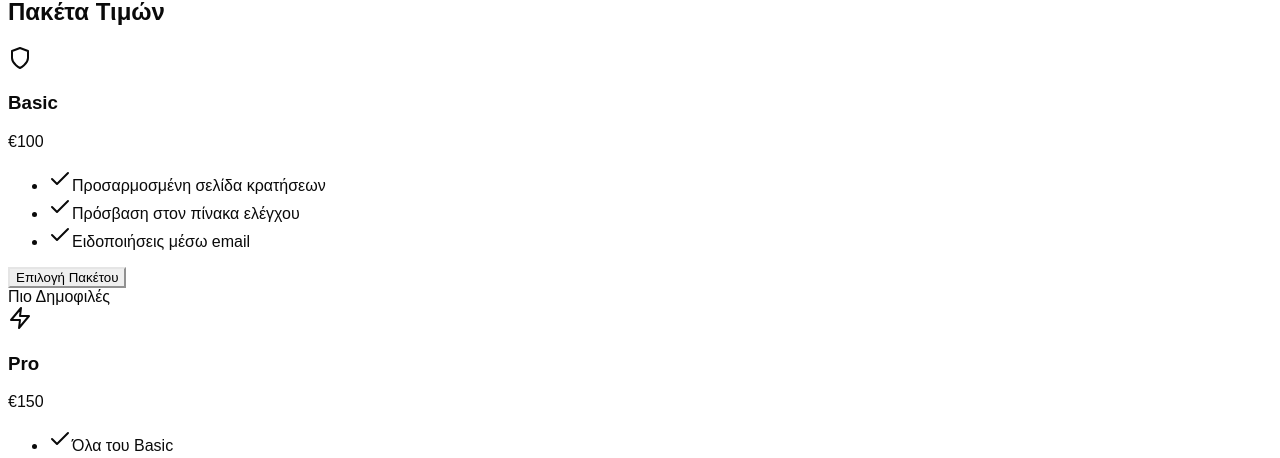
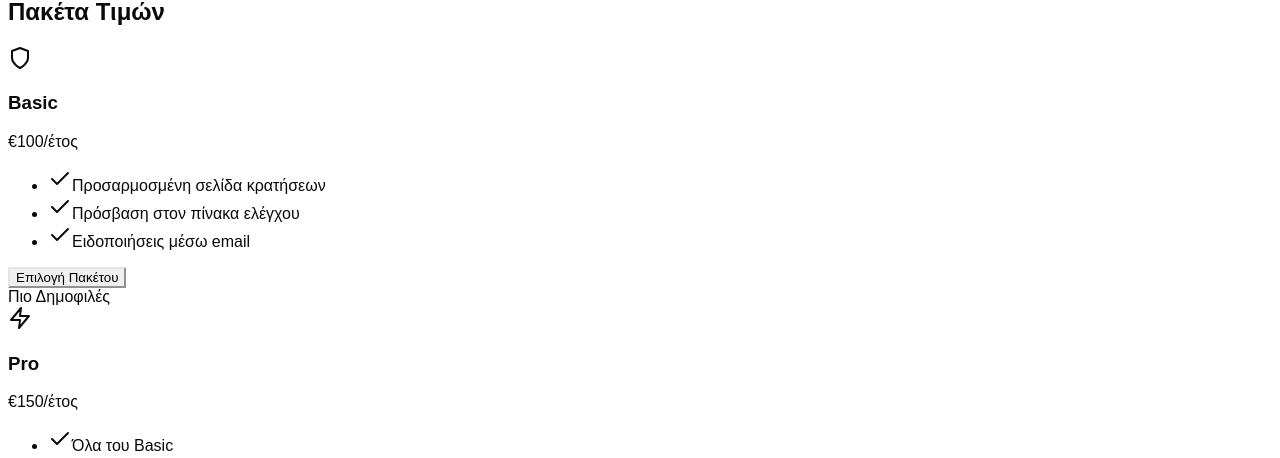
Before and after one commit to ChrisDoudoumis22222/dontwait.gr, a Next.js app: page / in a window 1280 px wide. Shown: the part 3271-3729 px from the top of the page. Built offline with nearby package versions, Linux system fonts and the light colour scheme; no server answers.

Commit message:
Your commit message here

```diff
--- a/app/page.tsx
+++ b/app/page.tsx
@@ -1118,6 +1118,9 @@ export default function Home() {
               </div>
             </section>
           </Element>
+
+
+
           <Element name="Τιμολόγηση">
           <section className="bg-white py-32">
             <div className="container mx-auto px-4">
@@ -1132,7 +1135,12 @@ export default function Home() {
               </MotionH2>
               <div className="grid grid-cols-1 md:grid-cols-3 gap-8">
                 {PRICING_PLANS.map((plan, index) => (
-                    <div key={index} className="relative bg-white p-8 rounded-lg shadow-lg">
+                  <div
+                    key={index}
+                    className={`relative bg-white p-8 rounded-lg shadow-lg ${
+                      plan.name === "Pro" ? "shadow-[0_0_20px_rgba(37,99,235,0.5)]" : ""
+                    }`}
+                  >
                     {plan.highlighted && (
                       <div className="absolute top-0 right-0 bg-blue-500 text-white px-2 py-1 text-xs font-bold uppercase rounded-bl-lg rounded-tr-lg">
                         Πιο Δημοφιλές
@@ -1140,13 +1148,31 @@ export default function Home() {
                     )}
                     <div className="flex items-center mb-4">
                       <div className="p-2 rounded-full mr-4 bg-gray-100">
-                          <plan.icon className={`w-8 h-8 ${plan.highlighted ? "text-blue-600" : "text-gray-600"}`} />
+                        <plan.icon
+                          className={`w-8 h-8 ${
+                            plan.highlighted ? "text-blue-600" : "text-gray-600"
+                          }`}
+                        />
                       </div>
-                        <h3 className={`text-2xl font-bold ${plan.highlighted ? "text-blue-600" : "text-gray-900"}`}>
+                      <h3
+                        className={`text-2xl font-bold ${
+                          plan.highlighted ? "text-blue-600" : "text-gray-900"
+                        }`}
+                      >
                         {plan.name}
                       </h3>
                     </div>
-                      <p className="text-3xl font-bold mb-6">{plan.price}</p>
+
+                    {/* Keep the main price the same, only make /έτος smaller and grey */}
+                    <p className="text-3xl font-bold mb-6">
+                      {plan.price}
+                      {plan.name !== "Enterprise" && (
+                        <span className="text-sm font-normal text-gray-500 ml-1">
+                          /έτος
+                        </span>
+                      )}
+                    </p>
+
                     <ul className="space-y-3 mb-8">
                       {plan.features.map((feature, i) => (
                         <li key={i} className="flex items-center">
@@ -1184,6 +1210,10 @@ export default function Home() {
             </div>
           </section>
         </Element>
+
+
+
+
           <Element name="Μαρτυρίες">
             <section className="relative isolate bg-gradient-to-br from-white via-blue-50 to-blue-100 py-32">
               <Wave position="top" />
--- a/package.json
+++ b/package.json
@@ -12,6 +12,7 @@
         "@headlessui/react": "^1.7.0",
         "@lottiefiles/dotlottie-react": "^0.13.0",
         "@supabase/supabase-js": "^2.0.0",
+        "dontwait": "file:",
         "framer-motion": "^7.0.0",
         "lucide-react": "^0.162.0",
         "next": "^15.1.7",
```
Also changed, not shown: components/pricing-card.tsx (+15 -2 lines), app/style/globals.css (line endings or trailing spaces), 1 other file (tests, documents, lock files or other folders). Lines whose indentation alone changed are shown as unchanged.
